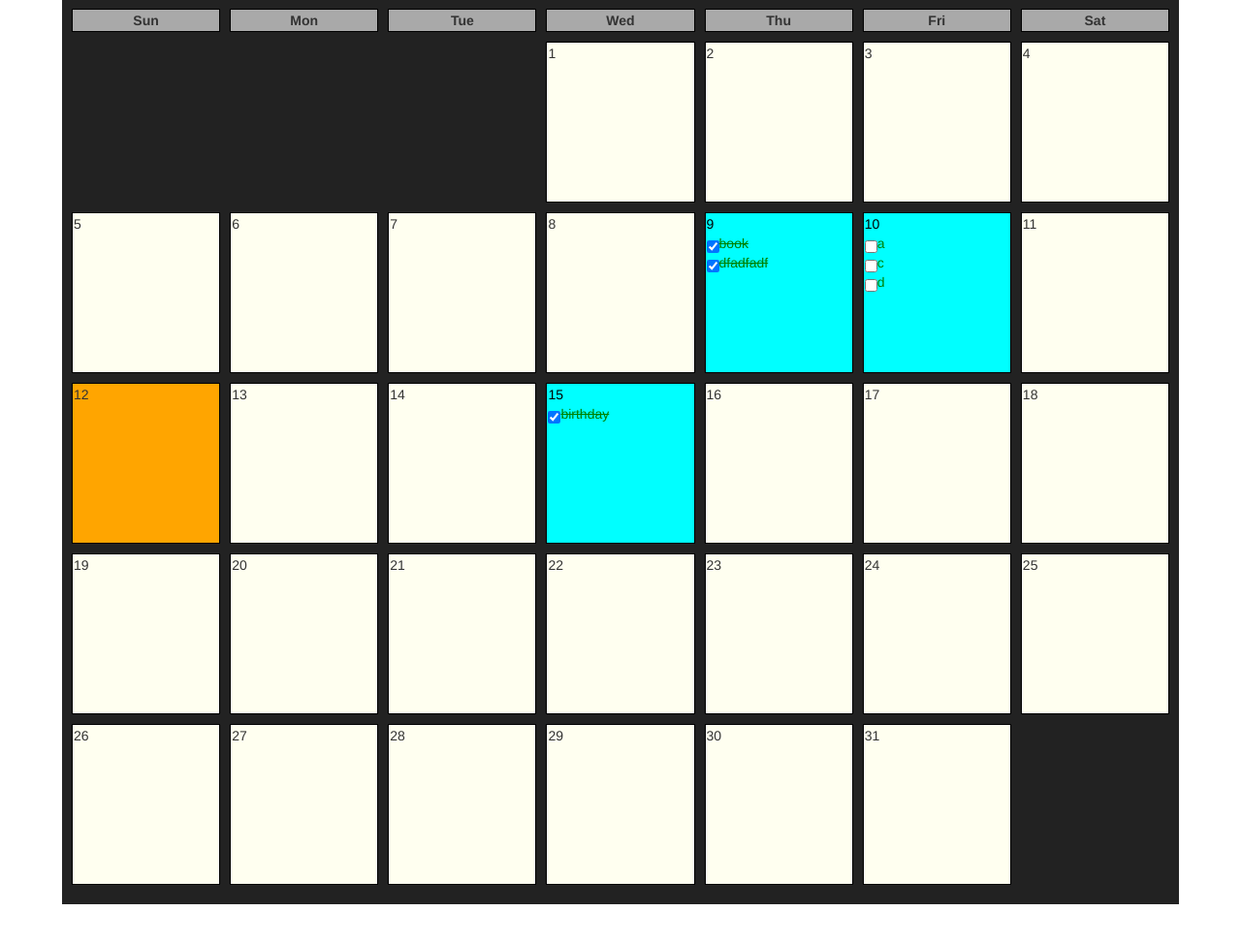
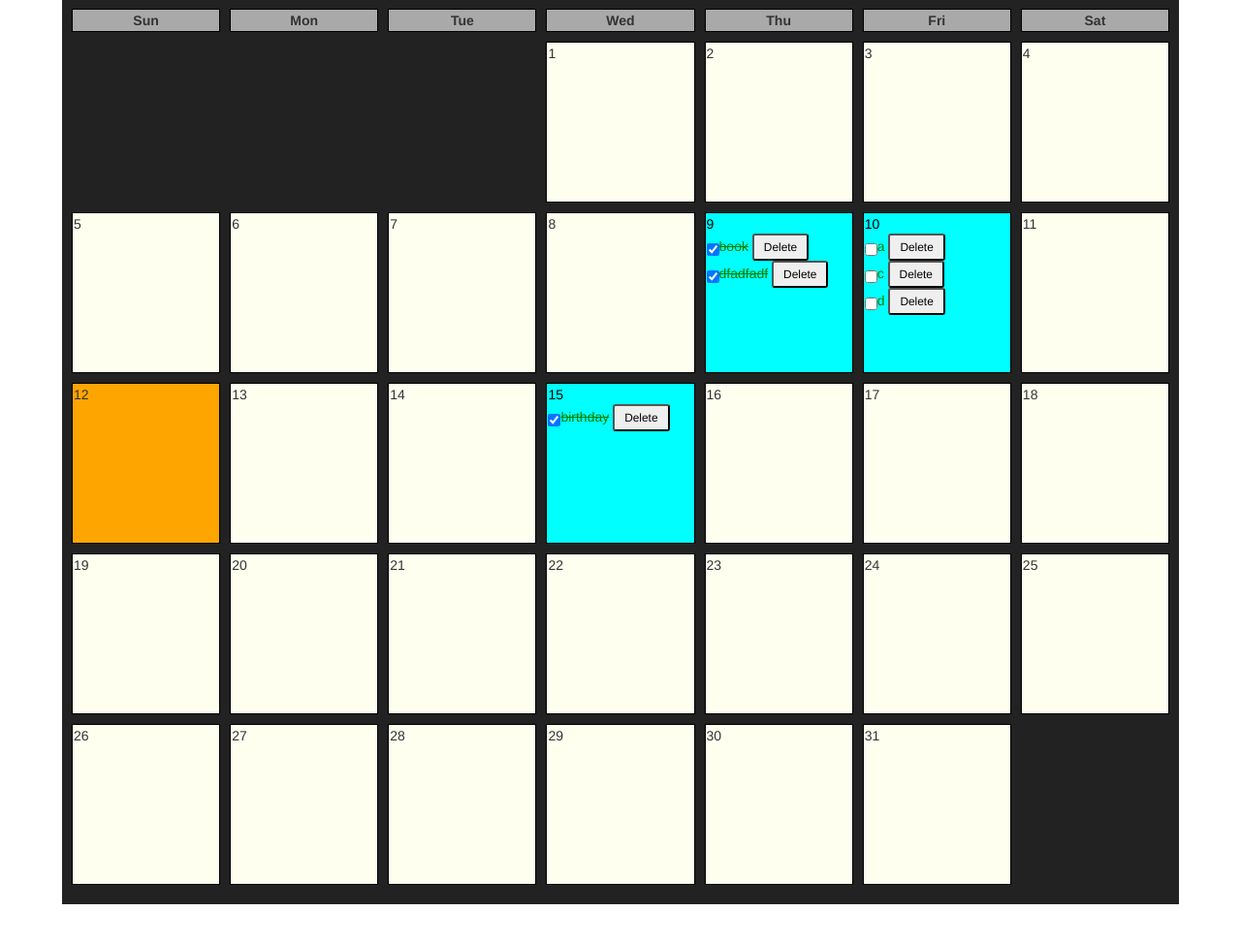
Before and after one commit to Digger-McAdams/StickyNotes, a Django app: page /calendar/ in a window 1280 px wide. Shown: the part 161-1134 px from the top of the page at 97% size. Run offline with Django 3.2, Linux system fonts and the light colour scheme; data comes from the database, SQL or seed files in the repository; both versions use the stored data as it was after the commit; parts of the project's set-up code (start-up, migrations or seed data) failed here and were passed over.

Commit message:
Added Delete entry from Calendar

```diff
--- a/Stickynotes/templates/Stickynotes/month.html
+++ b/Stickynotes/templates/Stickynotes/month.html
@@ -48,8 +48,8 @@
  {% elif e.priority == 2 %} "yellow"
  {% elif e.priority == 3 %} "red"
  {% endif %}
-  >{% if e.completed %}<strike>{{e.message}}</strike>{% else %}{{e.message}} {% endif %}
-</font><br/>
+  >{% if e.completed %}<strike>{{e.message}}</strike>    </font><button class="btn-small delete"  e_id="{{e.id}}">Delete</button>{% else %}{{e.message}}  </font><button class="btn-small delete" e_id="{{e.id}}">Delete</button> {% endif %}
+<br/>
 										{% endfor %}
 									{% endif %}
 								{% endif %}
--- a/Stickynotes/urls.py
+++ b/Stickynotes/urls.py
@@ -7,7 +7,6 @@ urlpatterns=patterns('',
 	url(r'^month/(\d+)/(\d+)/$', views.month,name='month'),
 	url(r'^month/(\d+)/(\d+)/(prev|next)/$',views.month,name='month'),
 	url(r'^add_entry/$',views.add_entry,name='add_entry'),
-	url(r'^add_entry/(\d+)/(\d+)/(\d+)/$',views.add_entry,name='add_entry'),
-
 	url(r'^completed_entry/$',views.completed_entry,name='completed_entry'),
+	url(r'^delete_entry/$',views.delete_entry,name="delete_entry"),
 )
--- a/Stickynotes/views.py
+++ b/Stickynotes/views.py
@@ -72,3 +72,12 @@ def completed_entry(request):
 		print(e.completed)
 		e.save()
 	return HttpResponse()
+def delete_entry(request):
+	context=RequestContext(request)
+	entry_id=None
+	if request.method=='GET':
+		entry_id=request.GET['entry_id']
+	e=Entry.objects.get(id=int(entry_id))
+	if e:
+		e.delete()
+	return HttpResponse()
--- a/static/js/myjquery.js
+++ b/static/js/myjquery.js
@@ -13,5 +13,22 @@ $(document).ready(function(){
 			console.log("got here");
 		});
 	});
+	$(".delete").click(function(){
+		console.log("pressed me");
+		var answer=confirm("Are you sure want to delete this entry?");
+		entryid=$(this).attr("e_id");
+		console.log(entryid);
+		if(answer){
+			$.get('/calendar/delete_entry/',{entry_id:entryid},function(data){
+				console.log("deleting");
+			});
+			$(this).prev().prev().hide();
+			$(this).prev().hide();
+			$(this).hide();
+			$(this).next().slideUp("fast");
+		}
+		else{
 
+		}
+	});
 });
```
Also changed, not shown: calendar.db, 4 other files.
